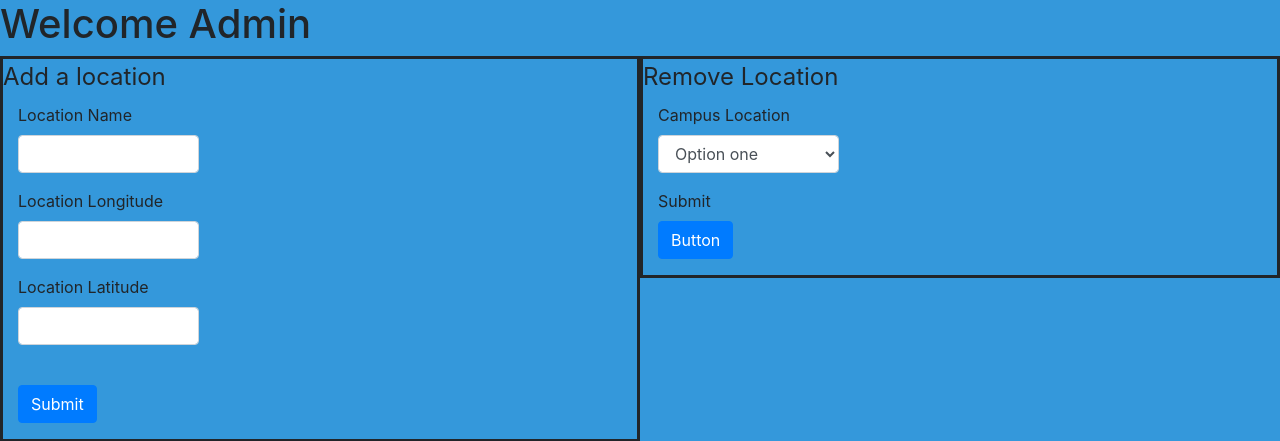
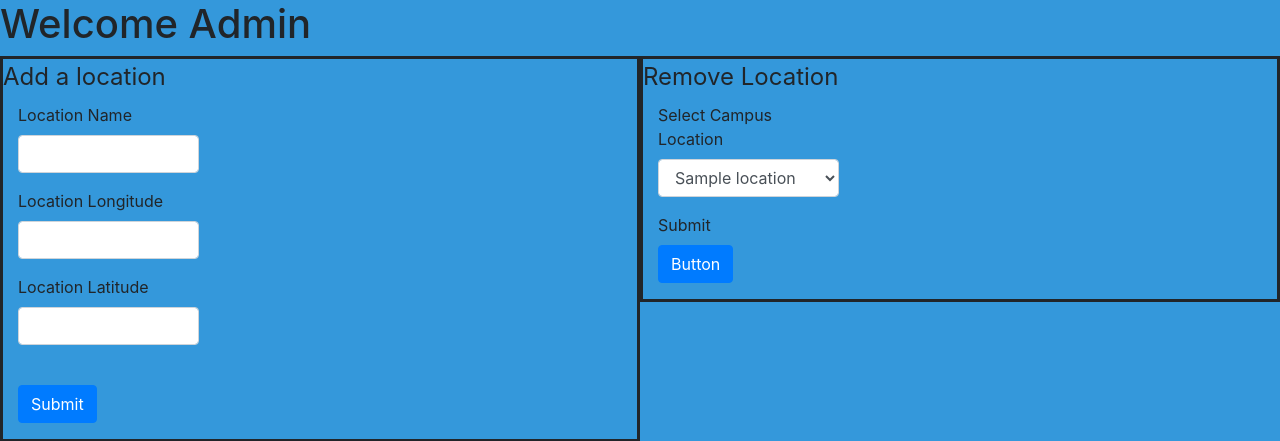
Before and after one commit to Jcollier722/CHM, a Flask app: template templates/adminHome.html in a window 1280 px wide. Shown: the part 56-497 px from the top of the page. Run offline with Flask 2, Linux system fonts and the light colour scheme; the template is opened without the code that fills it: most values are stand-ins (such as "Sample title", 1, 10 or a date in 2020); some libraries are stand-ins or nearby versions.

Commit message:
populate drop-down from db

```diff
--- a/main.py
+++ b/main.py
@@ -87,10 +87,14 @@ def test():
 
 @app.route('/adminHome', methods=['GET', 'POST'])
 def admin_home():
+
+    #get locations for drop-down menu
+    location_list=ad.get_location_list(db.get_connection())
+
     if request.method == 'POST':
         print(ad.add_location(db.get_connection(),request.form['name'],request.form['lon'],request.form['lat']))
 
-    return render_template('adminHome.html')
+    return render_template('adminHome.html',location_list=location_list)
 
 
 if __name__ == '__main__':
--- a/templates/adminHome.html
+++ b/templates/adminHome.html
@@ -53,11 +53,12 @@ style = "border-style: solid; float:left; width: 50%;">
 
 <!-- Select Basic -->
 <div class="form-group">
-  <label class="col-md-4 control-label" for="selectbasic">Campus Location</label>
+  <label class="col-md-4 control-label" for="selectbasic">Select Campus Location</label>
   <div class="col-md-4">
     <select id="selectbasic" name="selectbasic" class="form-control">
-      <option value="1">Option one</option>
-      <option value="2">Option two</option>
+      {% for c in location_list %}
+		<OPTION value={{c.name}}>{{c.name}}</option>
+	{% endfor %}
     </select>
   </div>
 </div>
```
Also changed, not shown: admin.py (+9 -0 lines).
